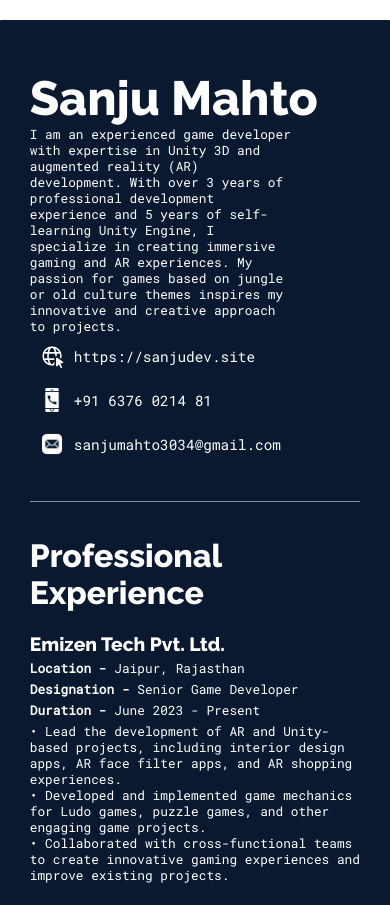
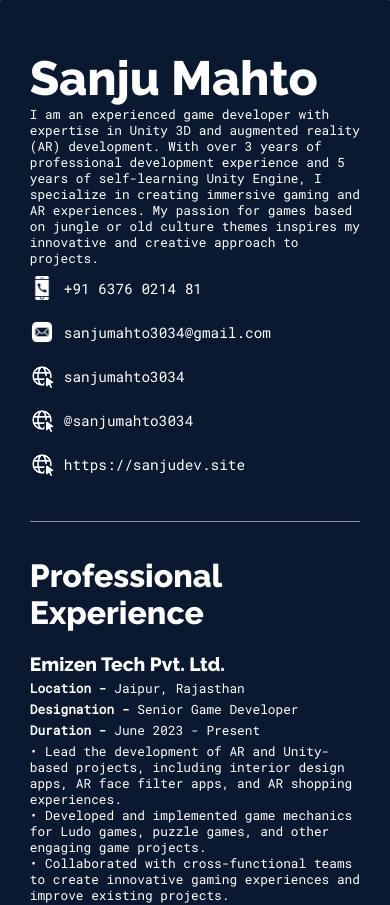
Before and after one commit to sanjumahto3034/sanjumahto.com-React, a React (Create React App) app in the folder portfolio/: page /cv in a window 390 px wide. Shown: the top 905 px of the page. Built offline with nearby package versions, Linux system fonts and the light colour scheme.

Commit message:
keep cv responsieve

```diff
--- a/portfolio/src/Modules/SanjuCV.css
+++ b/portfolio/src/Modules/SanjuCV.css
@@ -40,12 +40,6 @@
         justify-content: space-between;
     }
 
-    @media (max-width:800px) {
-        .sanju_cv_title_parent {
-            flex-direction: column;
-        }
-    }
-
     .sanju_cv_title {
         font-family: var(--primary-font);
         font-size: 3rem;
@@ -58,6 +52,8 @@
         width: 80%;
     }
 
+
+
     .sanju_cv_other_content_parent {
         display: flex;
         align-items: center;
@@ -68,6 +64,27 @@
         width: 24px;
         height: 24px;
         padding: 10px;
+    }
+
+    @media (max-width:800px) {
+        .sanju_cv_container {
+            margin: 0;
+        }
+
+        .sanju_cv_title_parent {
+            flex-direction: column;
+        }
+
+        .sanju_cv_description {
+            width: 100%;
+        }
+
+        .sanju_cv_other_content_icon {
+            width: 24px;
+            height: 24px;
+            padding: 10px;
+            padding-left: 0;
+        }
     }
 
     .sanju_cv_other_content_value {
@@ -137,7 +154,8 @@
     .sanju_cv_project_worked_div_title {
         font-family: var(--primary-font);
     }
-    .sanju_cv_project_worked_div_description{
+
+    .sanju_cv_project_worked_div_description {
         padding-top: 10px;
         padding-bottom: 10px;
     }
--- a/portfolio/src/Modules/SanjuCV.js
+++ b/portfolio/src/Modules/SanjuCV.js
@@ -181,11 +181,6 @@ const data = {
     "I am an experienced game developer with expertise in Unity 3D and augmented reality (AR) development. With over 3 years of professional development experience and 5 years of self-learning Unity Engine, I specialize in creating immersive gaming and AR experiences. My passion for games based on jungle or old culture themes inspires my innovative and creative approach to projects.",
   other_contact: [
     {
-      image: web_image,
-      value: "https://sanjudev.site",
-      actionOnClick: () => {},
-    },
-    {
       image: phone_image,
       value: "+91 6376 0214 81",
       actionOnClick: () => {},
@@ -193,6 +188,21 @@ const data = {
     {
       image: email_image,
       value: "sanjumahto3034@gmail.com",
+      actionOnClick: () => {},
+    },
+    {
+      image: web_image,
+      value: "sanjumahto3034",
+      actionOnClick: () => {},
+    },
+    {
+      image: web_image,
+      value: "@sanjumahto3034",
+      actionOnClick: () => {},
+    },
+    {
+      image: web_image,
+      value: "https://sanjudev.site",
       actionOnClick: () => {},
     },
   ],
```
Also changed, not shown: 17 other files (tests, documents, lock files or other folders).
